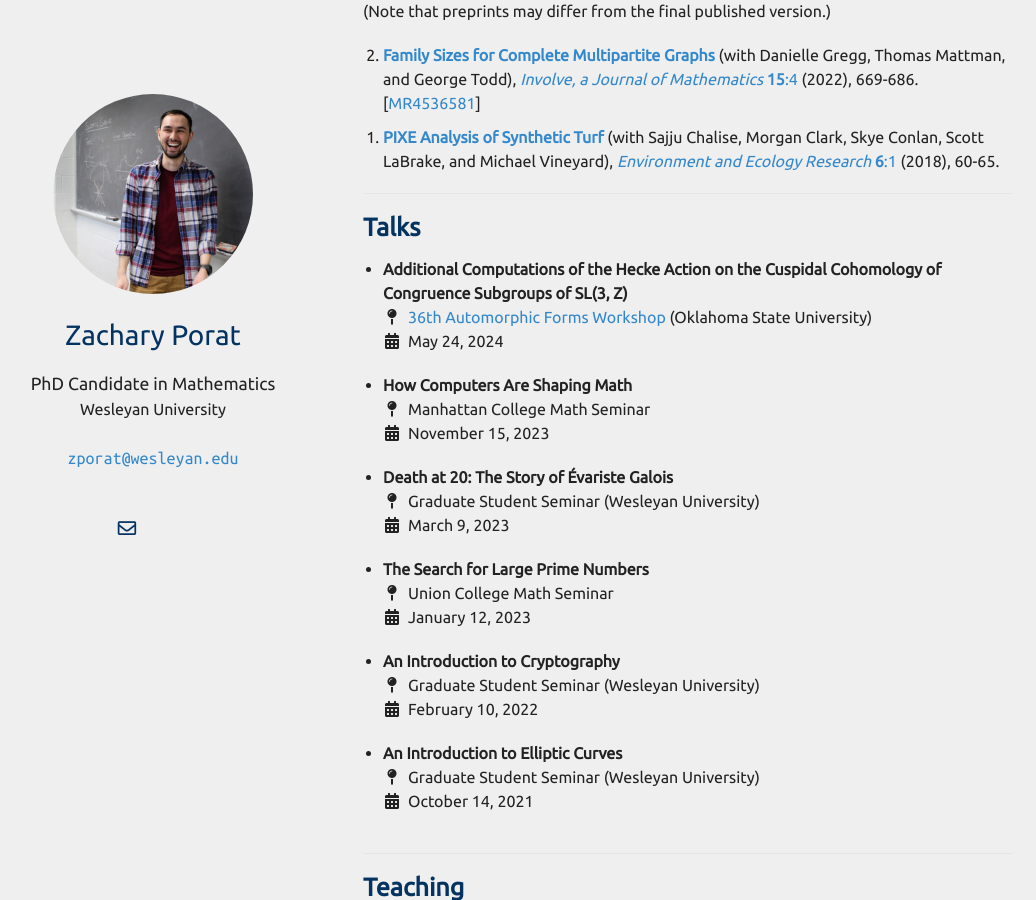
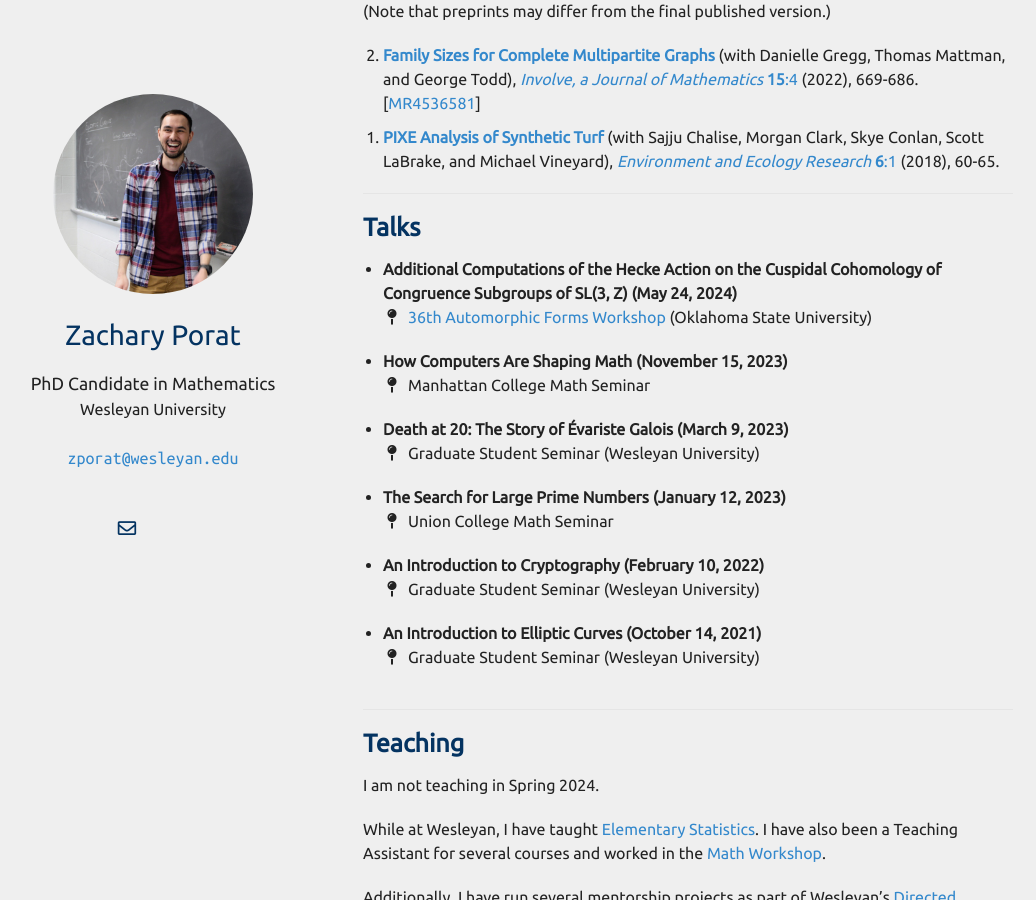
Before and after one commit to zporat/zporat.github.io, a Jekyll site: the page built from index.md, in a window 1280 px wide and 900 px high, scrolled down 431 px. Shown: the whole window, without its empty margins (102-1138 px from the left). Built offline with Jekyll 4.4.1, drawn with Linux system fonts in a browser that asks for light colours; nearby versions of some CDN libraries; a style sheet for code colours, icons or effects is not loaded; our own code applies the rules of GitHub Pages for plain Markdown files.

Commit message:
date update

```diff
--- a/_includes/talks.md
+++ b/_includes/talks.md
@@ -6,10 +6,9 @@
 <li>
 <div class="pub-row">
   <div class="col-sm-9">
-      <div class="title"><b>{{ link.title }}</b></div>
+      <div class="title"><b>{{ link.title }} ({{ link.date }})</b></div>
         <ul class="fa-ul" style="margin-left:25px">
         <li><span class="fa-li"><i class="fas fa-map-pin"></i></span><a href="{{ link.conf_website }}">{{ link.conf }}</a> {{ link.location }}</li>
-        <li><span class="fa-li"><i class="fas fa-calendar-alt"></i></span>{{ link.date }}</li>
         </ul>
   </div>
 </div>
```
